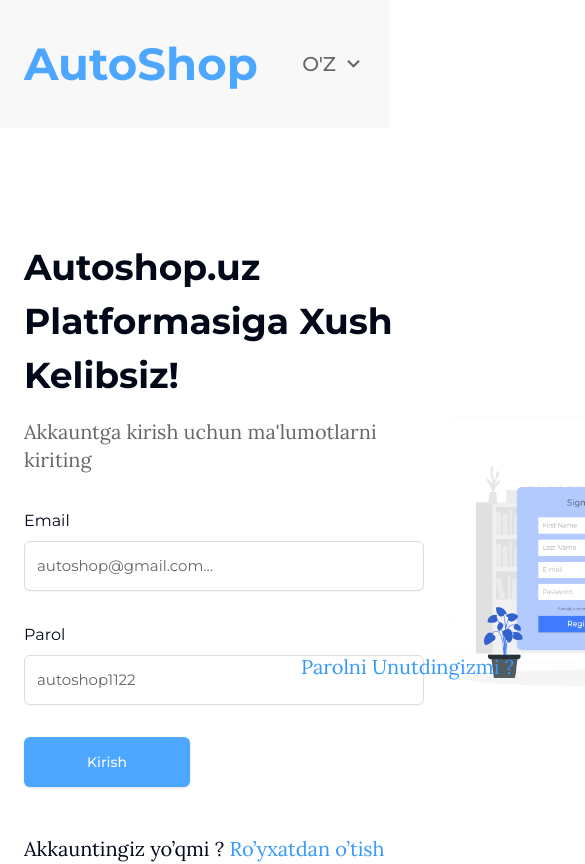
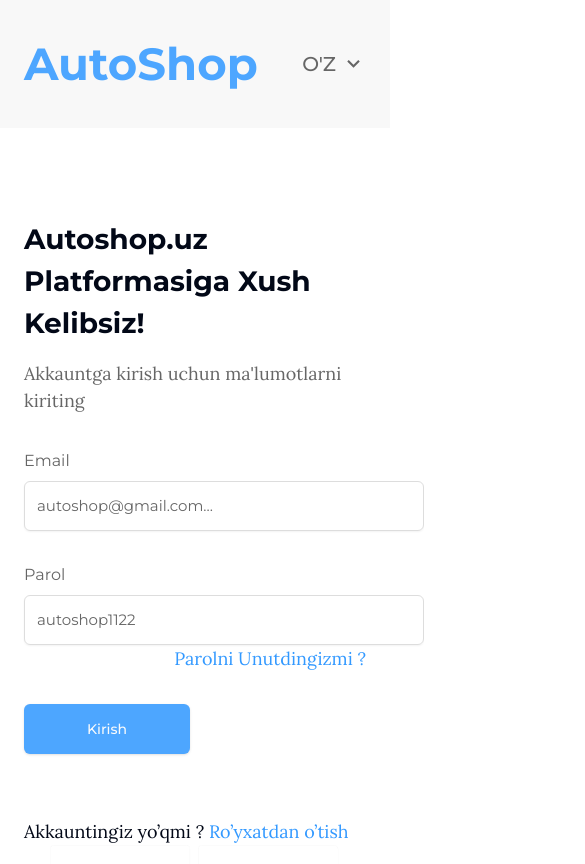
Before and after one commit to Shakhzod-d/auto_shop_client, a Next.js app: page /auth in a window 390 px wide. Shown: the top 864 px of the page, 585 px wide, since content can reach past the window. Built offline with nearby package versions, Linux system fonts and the light colour scheme.

Commit message:
auth page responsive

```diff
--- a/app/auth/components/auth-form.tsx
+++ b/app/auth/components/auth-form.tsx
@@ -38,17 +38,19 @@
   return (
     <div>
       <div className="w-full max-w-[532px] mb-[35px]">
-        <h1 className="text-[36px] font-bold mb-4 flex items-center gap-4">
+        <h1 className="text-[28px] sm:text-[32px] lg:text-[36px] font-bold mb-4 flex items-center gap-3">
           {data.title}
           {variant == "register" && <IoMdPersonAdd size={38} />}
           {variant == "resetPassword" && <LuLockKeyhole size={38} />}
         </h1>
-        <p className="text-xl text-[#666666] font-lora">{data.desc}</p>
+        <p className="text-[18px] lg:text-xl text-[#666666] font-lora">
+          {data.desc}
+        </p>
       </div>
       <Form {...form}>
         <form
           onSubmit={form.handleSubmit(onSubmit)}
-          className="flex flex-col gap-4 relative"
+          className="flex flex-col gap-8 "
         >
           {data?.form?.inputs?.map((item) => (
             <>
@@ -59,7 +61,18 @@
                 name={item.name}
                 render={({ field }) => (
                   <FormItem>
-                    <label>{item.label}</label>
+                    <label className="text-[#666666]">{item.label}</label>
+                    {/* @ts-ignore */}
+                    <div className="  flex sm-xl:items-center sm-xl:gap-4  lg:w-[635px] flex-col sm-xl:flex-row">
+                      {/* {item.name == "password" && variant == "login" && (
+                        <p
+                          className=" max-w-[400px] sm-xl:w-full block sm-xl:hidden bottom-[40px] text-[#3399FF] text-[18px] lg:text-xl font-lora cursor-pointer border text-end"
+                          onClick={() => setAuthType("resetPassword")}
+                        >
+                          Parolni Unutdingizmi ?
+                        </p>
+                      )} */}
+                      <div>
                         <FormControl>
                           <Input
                             placeholder={item.plaseholder}
@@ -67,21 +80,20 @@
                             className="w-[400px] h-[50px] border border-[#DDDDDD] placeholder:text-[15px] placeholder:text-[#666666]"
                           />
                         </FormControl>
-
                         <FormMessage />
-                  </FormItem>
-                )}
-              />
-              <div className="relative ">
+                      </div>
                       {item.name == "password" && variant == "login" && (
                         <p
-                    className="absolute right-[-90px] bottom-[40px] text-[#3399FF] text-xl font-lora cursor-pointer"
+                          className="max-w-[400px] sm-xl:w-full   text-end sm-xl:text-start bottom-[40px] text-[#3399FF] text-[18px] lg:text-xl font-lora cursor-pointer"
                           onClick={() => setAuthType("resetPassword")}
                         >
                           Parolni Unutdingizmi ?
                         </p>
                       )}
                     </div>
+                  </FormItem>
+                )}
+              />
             </>
           ))}
           {data.checkbox && (
@@ -114,7 +126,7 @@
             </Button>
           </div>
           {variant === "login" && (
-            <p className=" mt-[32px] text-xl font-lora ">
+            <p className=" mt-[32px] text-[18px] lg:text-xl font-lora ">
               Akkauntingiz yo’qmi ?{" "}
               <span
                 className="text-[#3399FF] cursor-pointer"
--- a/app/auth/components/header.tsx
+++ b/app/auth/components/header.tsx
@@ -2,9 +2,9 @@
 
 export const Header = () => {
   return (
-    <header className="py-[30px] bg-[#F8F8F8] mb-28">
+    <header className="py-[30px] bg-[#F8F8F8]  mb-[90px] lg:mb-28">
       <div className="container flex justify-between items-center">
-        <h2 className="text-[#4DA6FF] font-bold text-[45px]">AutoShop</h2>
+        <h2 className="text-[#4DA6FF] font-bold text-[45px] cursor-pointer">AutoShop</h2>
         <span className="flex  items-center gap-[5px] cursor-pointer uppercase text-xl text-[#666666] font-medium">
           {`O'z`}
           <MdKeyboardArrowDown size={25} />
--- a/app/auth/components/verify.tsx
+++ b/app/auth/components/verify.tsx
@@ -32,7 +32,7 @@
   return (
     <div>
       <div className="w-full max-w-[540px] mb-[35px]">
-        <h1 className="text-[36px] font-bold mb-4 flex items-center gap-4">
+        <h1 className="text-[24px] sm:text-[36px] font-bold mb-4 flex items-center gap-3">
           Yuborilgan Kodni Kiriting
           <AiOutlineMessage size={38} />
         </h1>
@@ -55,19 +55,19 @@
                     <InputOTPGroup>
                       <InputOTPSlot
                         index={0}
-                        className="w-[90px] h-[70px] mr-3 border-[#666666] text-xl"
+                        className="w-[70px] h-[60px] sm:w-[90px] sm:h-[70px] mr-3 border-[#666666] text-xl border"
                       />
                       <InputOTPSlot
                         index={1}
-                        className="w-[90px] h-[70px] mr-3 border border-[#666666] text-xl"
+                        className="w-[70px] h-[60px] sm:w-[90px] sm:h-[70px] mr-3 border-[#666666] text-xl border"
                       />
                       <InputOTPSlot
                         index={2}
-                        className="w-[90px] h-[70px] mr-3 border border-[#666666] text-xl"
+                        className="w-[70px] h-[60px] sm:w-[90px] sm:h-[70px] mr-3 border-[#666666] text-xl border"
                       />
                       <InputOTPSlot
                         index={3}
-                        className="w-[90px] h-[70px] mr-3 border border-[#666666] text-xl"
+                        className="w-[70px] h-[60px] sm:w-[90px] sm:h-[70px] mr-3 border-[#666666] text-xl border"
                       />
                     </InputOTPGroup>
                   </InputOTP>
--- a/app/auth/page.tsx
+++ b/app/auth/page.tsx
@@ -16,14 +16,17 @@
       {success ? (
         <Success variant={successType} />
       ) : (
-        <div className="container flex justify-between items-center">
+        <div className="container flex justify-between  flex-col  xl:flex-row ">
           {authType == "register" ? <Register /> : <Login />}
+          <div className="w-full flex justify-center mb-[50px] lg:m-0">
+
           <Image
             src={"/imgs/auth-bg.png"}
             alt="auth picture"
             width={570}
             height={450}
-          />
+            />
+            </div>
         </div>
       )}
     </>
--- a/tailwind.config.ts
+++ b/tailwind.config.ts
@@ -63,6 +63,7 @@
       screens: {
         "tablet-max": "980px",
         "tablet-middle": "745px",
+        "sm-xl": "670px",
       },
     },
   },
```
Lines whose indentation alone changed are shown as unchanged.
